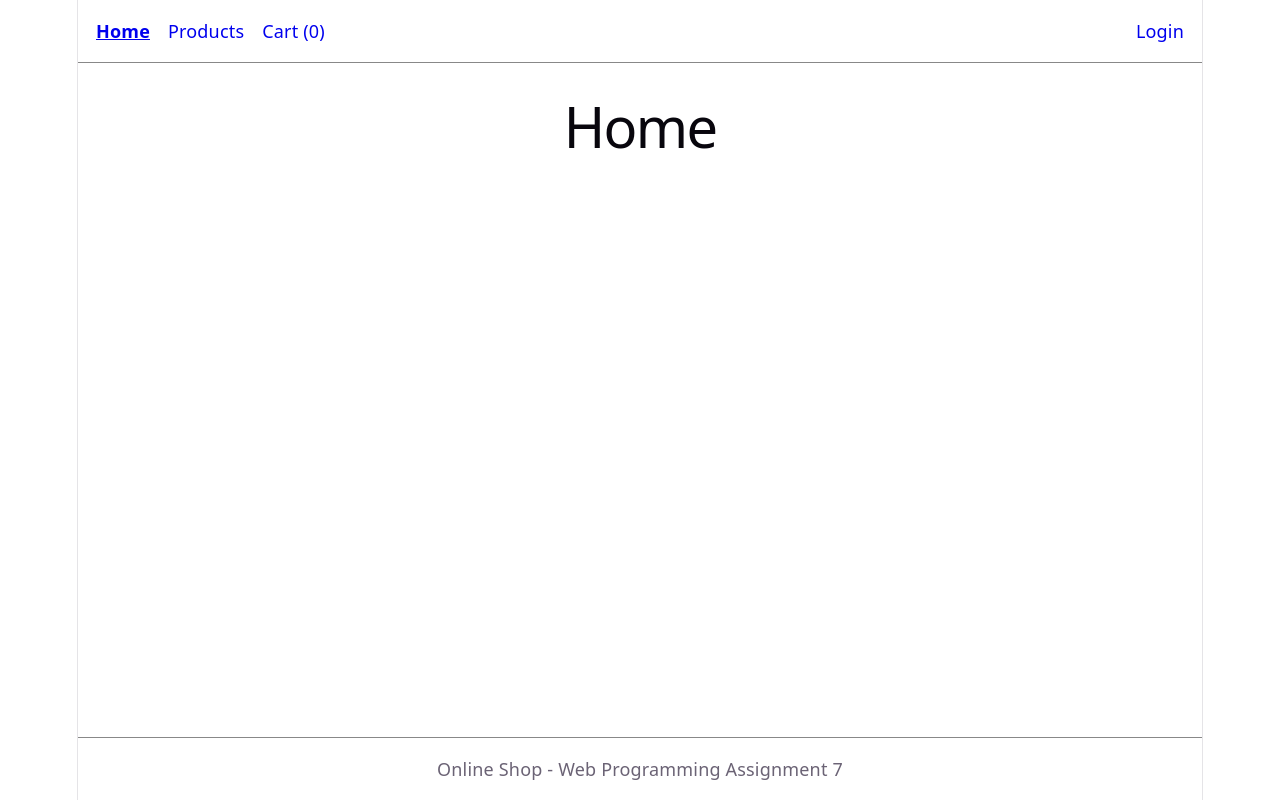
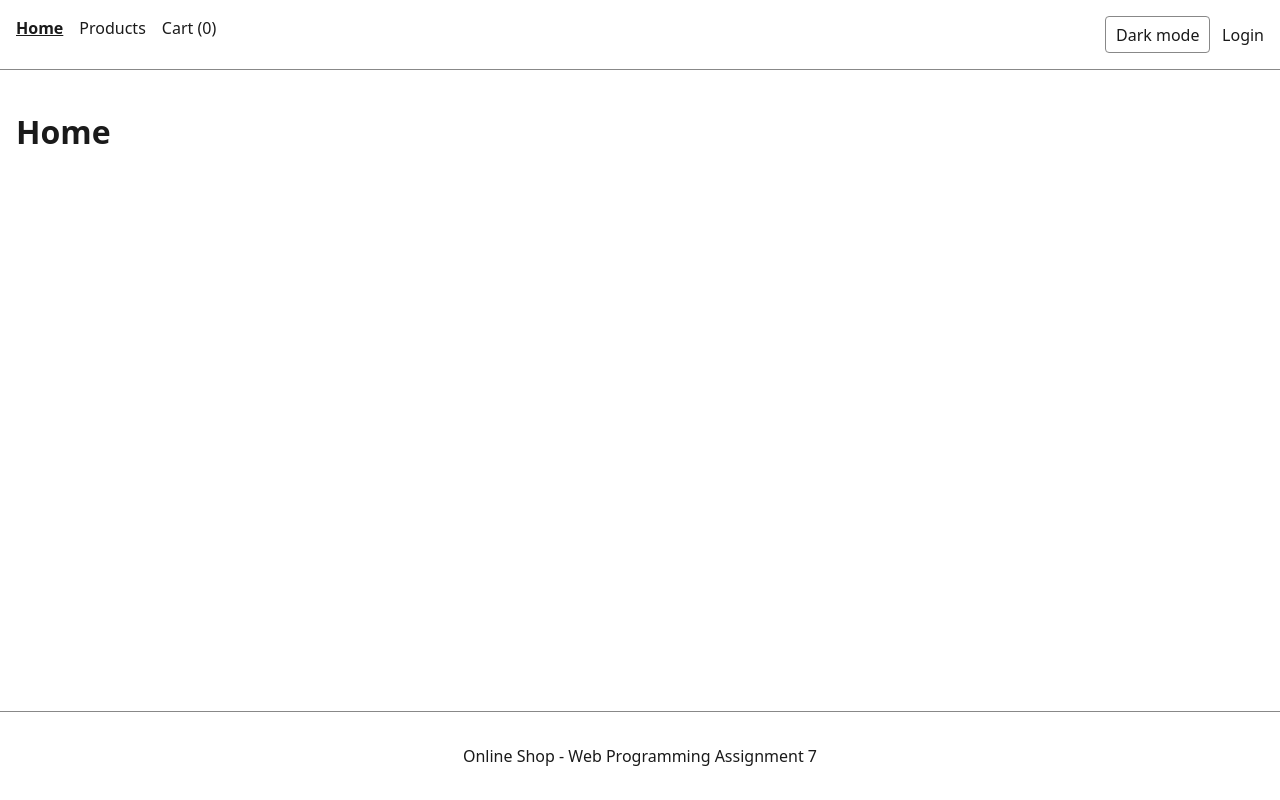
Before and after one commit to CemalSafa/assignment7, a React (Vite) app: page / in a window 1280 px wide. Built offline with nearby package versions, Linux system fonts and the light colour scheme.

Commit message:
feat: add light/dark theme toggle

```diff
--- a/src/App.css
+++ b/src/App.css
@@ -137,3 +137,34 @@
   font-size: 1.25rem;
   font-weight: bold;
 }
+
+/* Theme: the wrapper gets the class "theme-light" or "theme-dark" */
+.theme-light {
+  --bg: #ffffff;
+  --text: #1a1a1a;
+}
+
+.theme-dark {
+  --bg: #1b1b1f;
+  --text: #f2f2f2;
+}
+
+.layout {
+  background: var(--bg);
+  color: var(--text);
+}
+
+.layout a {
+  color: inherit;
+}
+
+.layout button,
+.layout input,
+.layout select {
+  font: inherit;
+  padding: 0.35rem 0.6rem;
+  background: var(--bg);
+  color: var(--text);
+  border: 1px solid #888;
+  border-radius: 4px;
+}
--- a/src/components/Layout.jsx
+++ b/src/components/Layout.jsx
@@ -1,10 +1,20 @@
 import { Outlet } from 'react-router'
 import NavBar from './NavBar'
+import { useLocalStorage } from '../hooks/useLocalStorage'
 
 function Layout() {
+  const [theme, setTheme] = useLocalStorage('theme', 'light')
+
+  // Never trust stored data: anything other than "dark" becomes "light"
+  const currentTheme = theme === 'dark' ? 'dark' : 'light'
+
+  function toggleTheme() {
+    setTheme(currentTheme === 'dark' ? 'light' : 'dark')
+  }
+
   return (
-    <div className="layout">
-      <NavBar />
+    <div className={`layout theme-${currentTheme}`}>
+      <NavBar theme={currentTheme} onToggleTheme={toggleTheme} />
       <main className="content">
         <Outlet />
       </main>
--- a/src/components/NavBar.jsx
+++ b/src/components/NavBar.jsx
@@ -2,7 +2,7 @@ import { NavLink, useNavigate } from 'react-router'
 import { useAuth } from '../context/AuthContext'
 import { useCartStore } from '../store/cartStore'
 
-function NavBar() {
+function NavBar({ theme, onToggleTheme }) {
   const { user, dispatch } = useAuth()
   const navigate = useNavigate()
 
@@ -26,6 +26,10 @@ function NavBar() {
       <NavLink to="/cart">Cart ({itemCount})</NavLink>
 
       <div className="navbar-right">
+        <button type="button" onClick={onToggleTheme}>
+          {theme === 'dark' ? 'Light mode' : 'Dark mode'}
+        </button>
+
         {user ? (
           <>
             <span>{user.username}</span>
--- a/src/index.css
+++ b/src/index.css
@@ -1,111 +1,9 @@
-:root {
-  --text: #6b6375;
-  --text-h: #08060d;
-  --bg: #fff;
-  --border: #e5e4e7;
-  --code-bg: #f4f3ec;
-  --accent: #aa3bff;
-  --accent-bg: rgba(170, 59, 255, 0.1);
-  --accent-border: rgba(170, 59, 255, 0.5);
-  --social-bg: rgba(244, 243, 236, 0.5);
-  --shadow:
-    rgba(0, 0, 0, 0.1) 0 10px 15px -3px, rgba(0, 0, 0, 0.05) 0 4px 6px -2px;
-
-  --sans: system-ui, 'Segoe UI', Roboto, sans-serif;
-  --heading: system-ui, 'Segoe UI', Roboto, sans-serif;
-  --mono: ui-monospace, Consolas, monospace;
-
-  font: 18px/145% var(--sans);
-  letter-spacing: 0.18px;
-  color-scheme: light dark;
-  color: var(--text);
-  background: var(--bg);
-  font-synthesis: none;
-  text-rendering: optimizeLegibility;
-  -webkit-font-smoothing: antialiased;
-  -moz-osx-font-smoothing: grayscale;
-
-  @media (max-width: 1024px) {
-    font-size: 16px;
-  }
-}
-
-@media (prefers-color-scheme: dark) {
-  :root {
-    --text: #9ca3af;
-    --text-h: #f3f4f6;
-    --bg: #16171d;
-    --border: #2e303a;
-    --code-bg: #1f2028;
-    --accent: #c084fc;
-    --accent-bg: rgba(192, 132, 252, 0.15);
-    --accent-border: rgba(192, 132, 252, 0.5);
-    --social-bg: rgba(47, 48, 58, 0.5);
-    --shadow:
-      rgba(0, 0, 0, 0.4) 0 10px 15px -3px, rgba(0, 0, 0, 0.25) 0 4px 6px -2px;
-  }
-
-  #social .button-icon {
-    filter: invert(1) brightness(2);
-  }
+* {
+  box-sizing: border-box;
 }
 
 body {
   margin: 0;
+  font-family: system-ui, -apple-system, 'Segoe UI', Roboto, sans-serif;
+  line-height: 1.5;
 }
-
-#root {
-  width: 1126px;
-  max-width: 100%;
-  margin: 0 auto;
-  text-align: center;
-  border-inline: 1px solid var(--border);
-  min-height: 100svh;
-  display: flex;
-  flex-direction: column;
-  box-sizing: border-box;
-}
-
-h1,
-h2 {
-  font-family: var(--heading);
-  font-weight: 500;
-  color: var(--text-h);
-}
-
-h1 {
-  font-size: 56px;
-  letter-spacing: -1.68px;
-  margin: 32px 0;
-  @media (max-width: 1024px) {
-    font-size: 36px;
-    margin: 20px 0;
-  }
-}
-h2 {
-  font-size: 24px;
-  line-height: 118%;
-  letter-spacing: -0.24px;
-  margin: 0 0 8px;
-  @media (max-width: 1024px) {
-    font-size: 20px;
-  }
-}
-p {
-  margin: 0;
-}
-
-code,
-.counter {
-  font-family: var(--mono);
-  display: inline-flex;
-  border-radius: 4px;
-  color: var(--text-h);
-}
-
-code {
-  font-size: 15px;
-  line-height: 135%;
-  padding: 4px 8px;
-  background: var(--code-bg);
-}
```
